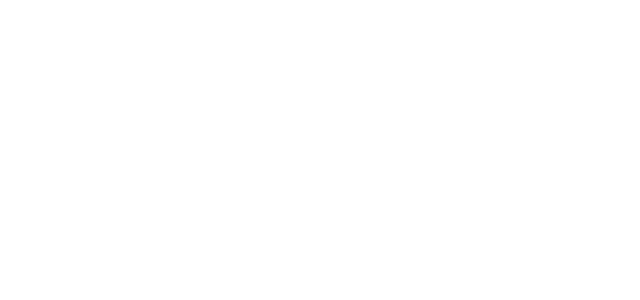
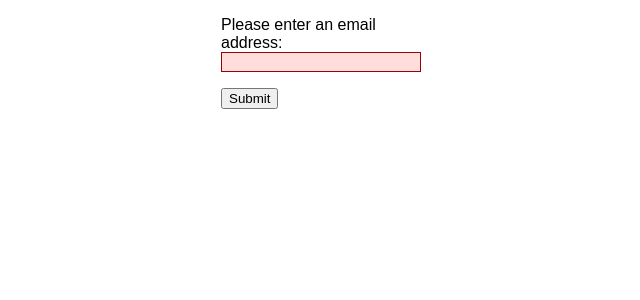
Before and after one commit to haingocvu/LearnHtml2022, a React (Create React App) app: page /form-validation in a window 1280 px wide. Before the commit this address had no page. Shown: the top 300 px of the page, without its empty margins (319-959 px from the left). Built offline with nearby package versions, Linux system fonts and the light colour scheme.

Commit message:
form validation

```diff
--- a/package.json
+++ b/package.json
@@ -8,6 +8,7 @@
     "@testing-library/user-event": "^13.2.1",
     "react": "^18.0.0",
     "react-dom": "^18.0.0",
+    "react-jss": "^10.9.0",
     "react-router-dom": "^6.3.0",
     "react-scripts": "5.0.0",
     "web-vitals": "^2.1.0"
--- a/src/components/App.css
+++ b/src/components/App.css
@@ -55,6 +55,54 @@
   padding: 20px;
 }
 
+body {
+  font: 1em sans-serif;
+  width: 200px;
+  padding: 0;
+  margin: 0 auto;
+}
+
+p * {
+  display: block;
+}
+
+input[type='email'] {
+  -webkit-appearance: none;
+  appearance: none;
+
+  width: 100%;
+  border: 1px solid #333;
+  margin: 0;
+
+  font-family: inherit;
+  font-size: 90%;
+
+  box-sizing: border-box;
+}
+
+/* This is our style for the invalid fields */
 input:invalid {
-  border: 1px solid red;
+  border-color: #900;
+  background-color: #fdd;
 }
+
+input:focus:invalid {
+  outline: none;
+}
+
+/* This is the style of our error messages */
+.error {
+  width: 100%;
+  padding: 0;
+
+  font-size: 80%;
+  color: white;
+  background-color: #900;
+  border-radius: 0 0 5px 5px;
+
+  box-sizing: border-box;
+}
+
+.error.active {
+  padding: 0.3em;
+}
--- a/src/components/App.js
+++ b/src/components/App.js
@@ -19,6 +19,7 @@
 import File from 'src/pages/file/File';
 import Range from 'src/pages/range/Range';
 import DisableInput from 'src/pages/disableinput/DisableInput';
+import FormValidation from 'src/pages/formValidation/FormValidation';
 
 function App() {
   return (
@@ -40,6 +41,7 @@
         <Route path="/file" element={<File />} />
         <Route path="/range" element={<Range />} />
         <Route path="/disable-input" element={<DisableInput />} />
+        <Route path="/form-validation" element={<FormValidation />} />
       </Routes>
     </Router>
   );
--- /dev/null
+++ b/src/pages/formValidation/FormValidation.jsx
@@ -0,0 +1,49 @@
+import React, { useEffect } from 'react';
+
+function FormValidation() {
+  useEffect(() => {
+    const form = document.getElementsByTagName('form')?.[0];
+    const email = document.getElementById('mail');
+    const emailError = document.querySelector('#mail + span.error');
+    function showMessage() {
+      if (email.validity.valueMissing) {
+        emailError.textContent = 'you need to enter an email address.';
+      } else if (email.validity.typeMismatch) {
+        emailError.textContent = 'entered email needs to be an email address!';
+      } else if (email.validity.tooShort) {
+        emailError.textContent = `Email should be at least ${email.minLength}. you entered ${email.value.length}`;
+      }
+      emailError.className = 'error active';
+    }
+    email.addEventListener('input', () => {
+      if (email.validity.valid) {
+        emailError.textContent = '';
+        emailError.className = 'error';
+      } else {
+        showMessage();
+      }
+    });
+    form.addEventListener('submit', (event) => {
+      if (!email.validity.valid) {
+        showMessage();
+        event.preventDefault();
+      }
+    });
+  }, []);
+  return (
+    <div>
+      <form noValidate>
+        <p>
+          <label htmlFor="mail">
+            <span>Please enter an email address:</span>
+            <input type="email" id="mail" name="mail" required minLength="8" />
+            <span className="error" aria-live="polite"></span>
+          </label>
+        </p>
+        <button>Submit</button>
+      </form>
+    </div>
+  );
+}
+
+export default FormValidation;
```
Also changed, not shown: 1 other file (tests, documents, lock files or other folders).
